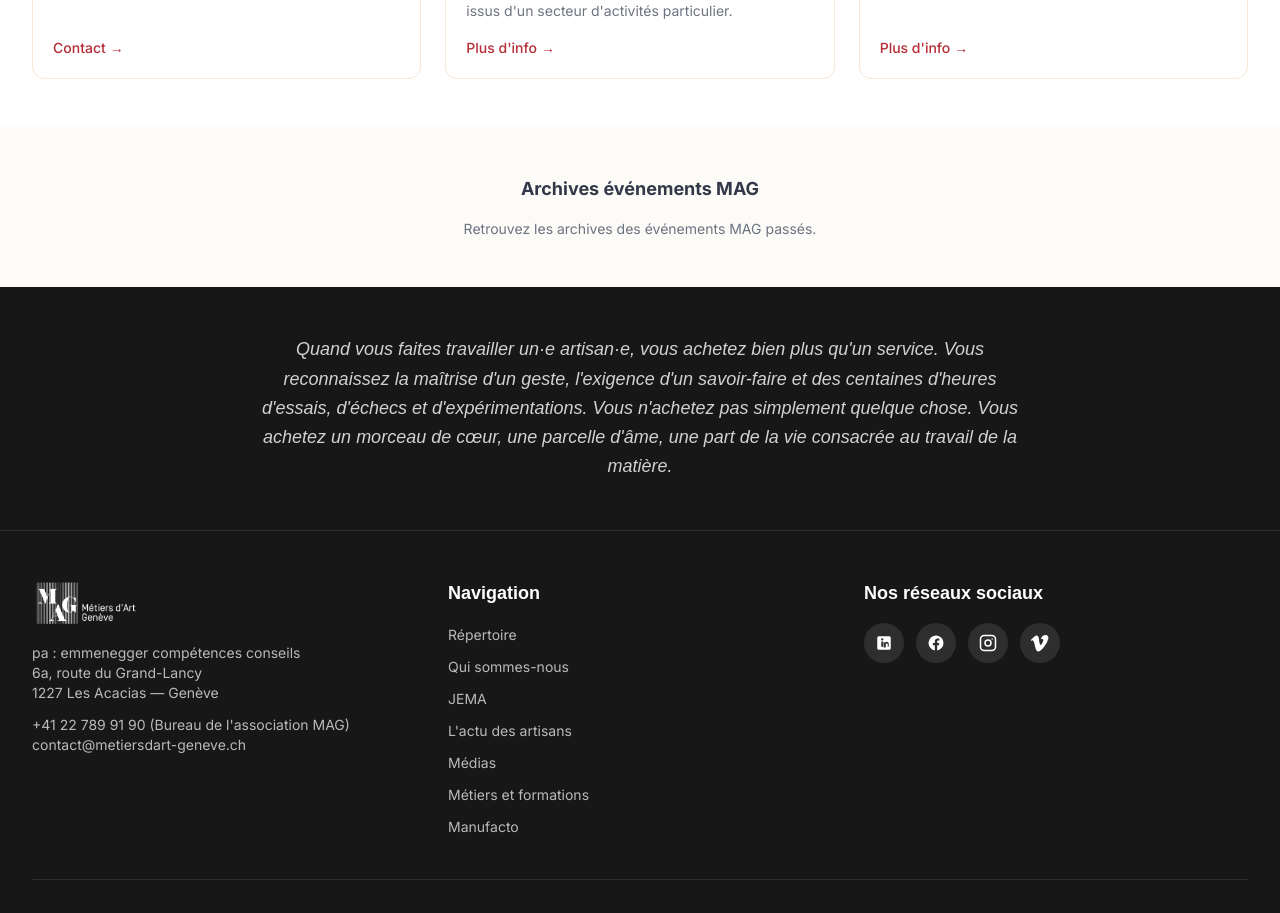
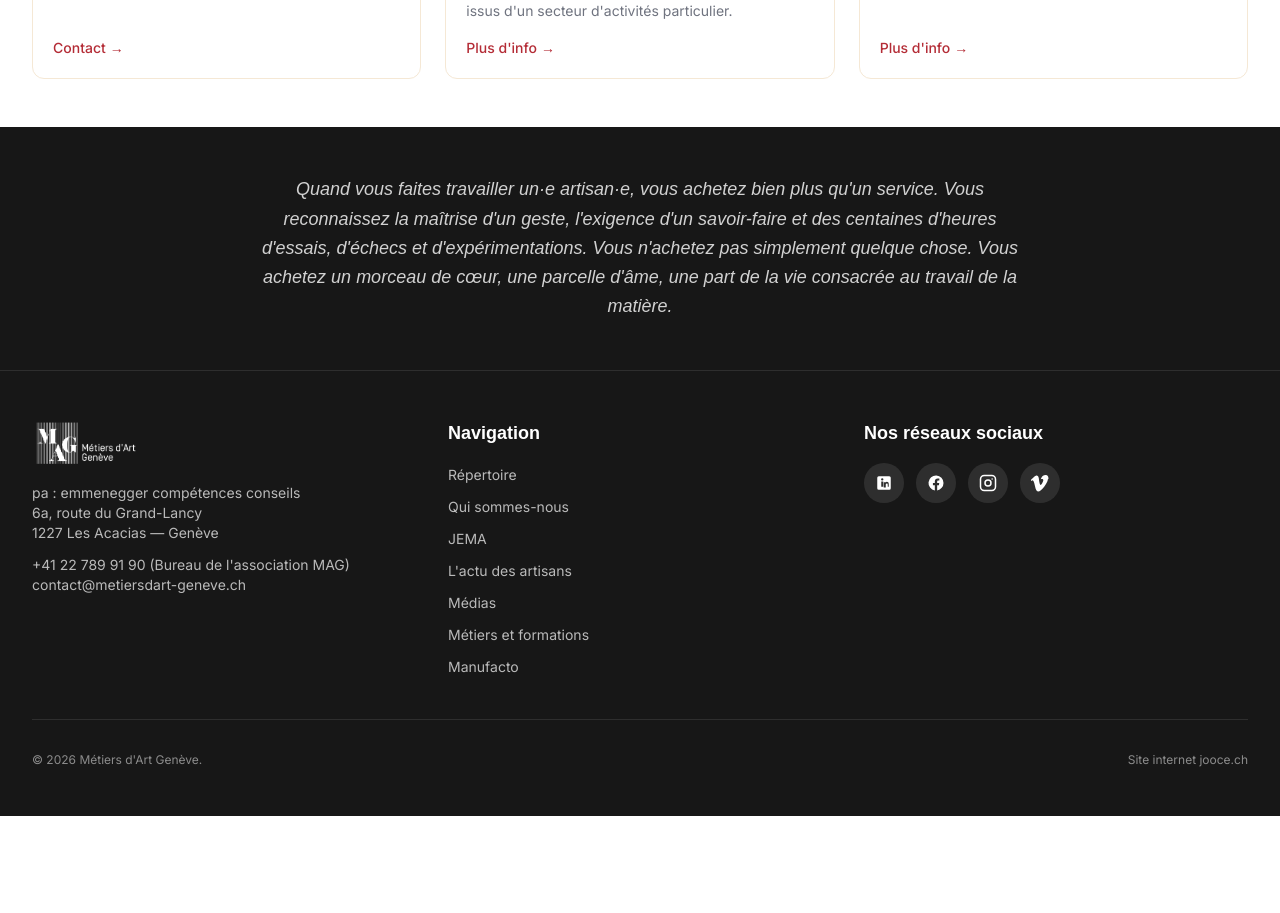
Before and after one commit to bermoret/metiersdart-geneve, a Next.js app: page /l-actu in a window 1280 px wide. Shown: the part 1660-2573 px from the top of the page. After the commit the page ends 2476 px from the top, so only its background shows below. Built offline with nearby package versions, Linux system fonts and the light colour scheme; a web font is replaced by a local one.

Commit message:
fix: remove archives section from l-actu page

```diff
--- a/src/app/l-actu/page.tsx
+++ b/src/app/l-actu/page.tsx
@@ -190,17 +190,7 @@ export default function ActuPage() {
         </div>
       </section>
 
-      {/* Archives */}
-      <section className="py-12 bg-mag-cream/20">
-        <div className="mx-auto max-w-5xl px-4 sm:px-6 lg:px-8 text-center">
-          <h2 className="text-lg font-bold text-mag-dark mb-4">
-            Archives événements MAG
-          </h2>
-          <p className="text-mag-gray text-sm">
-            Retrouvez les archives des événements MAG passés.
-          </p>
-        </div>
-      </section>
+
     </>
   );
 }
```
